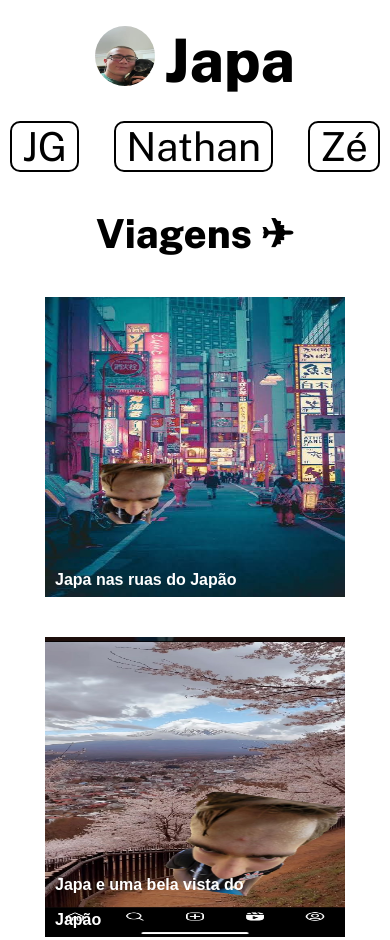
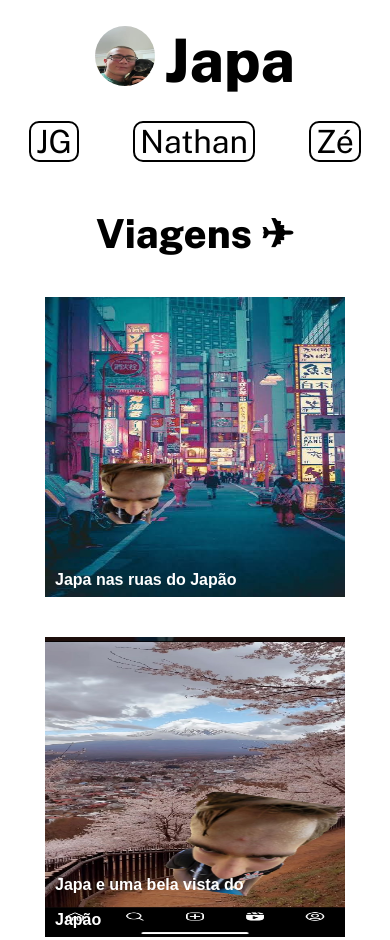
Before and after one commit to RDebner/legion, a plain HTML site: page japa/index.html in a window 390 px wide. Shown: the top 940 px of the page. Drawn offline with nearby package versions, Linux system fonts and the light colour scheme.

Commit message:
Arrumando o tamanho do nav pro responsivo

```diff
--- a/japa/style.css
+++ b/japa/style.css
@@ -15,7 +15,7 @@ body {
 header {
     display: flex;
     justify-content: space-between;
-    align-items: flex-end;
+    align-items: center;
     padding: 40px;
     position: fixed;
     width: 100%;
@@ -197,8 +197,8 @@ footer a:hover {
     }
 
     header nav a {
-        padding: 0 10px;
-
+        padding: 0 5px;
+        font-size: 32px;
     }
 
     .conteudo {
--- a/jg/style.css
+++ b/jg/style.css
@@ -15,7 +15,7 @@ body {
 header {
     display: flex;
     justify-content: space-between;
-    align-items: flex-end;
+    align-items: center;
     padding: 40px;
     position: fixed;
     width: 100%;
@@ -139,16 +139,6 @@ footer a:hover {
 
 @media (max-width: 425px) {
 
-    header .voltar {
-        position: absolute;
-        left:  10px;
-        top: 10px;
-        color: black;
-        text-decoration: none;
-        font-size: 15px;
-        font-weight: bold;
-    }
-
     .conteudo h1 {
         font-size: 40px;
         display: flex;
```
